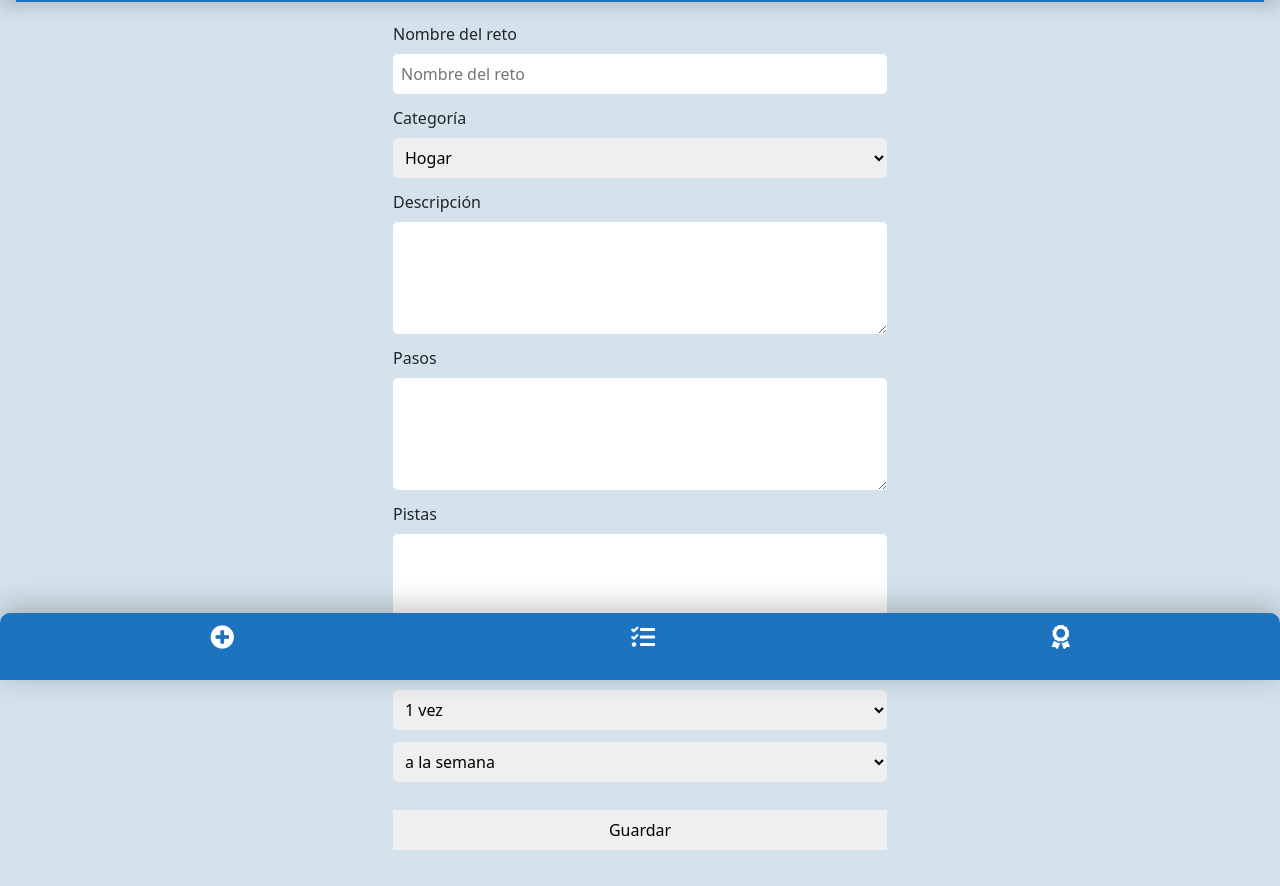
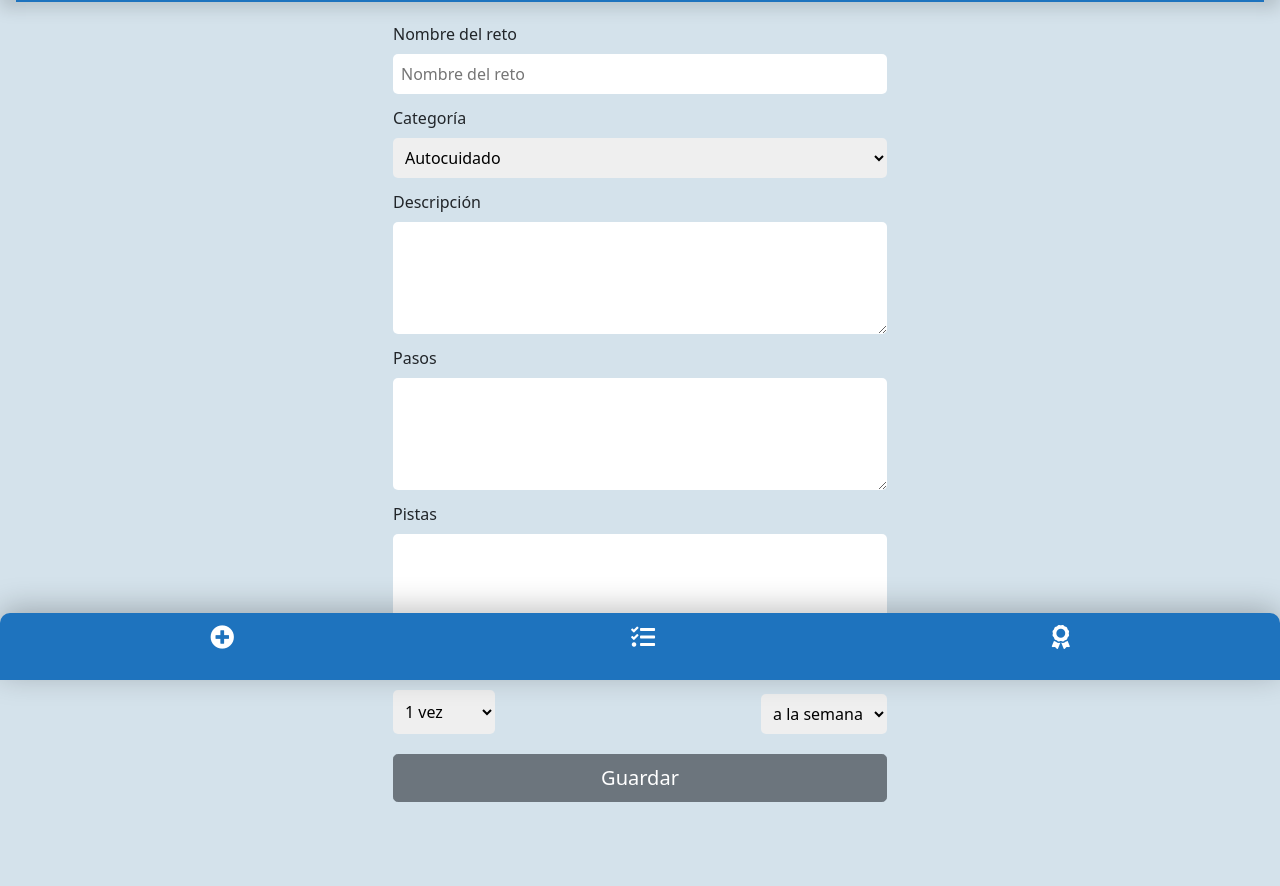
Before and after one commit to zeki14/AAA_vue3_vuex_Localstorage_CRUD, a Vue app: page /add in a window 1280 px wide. Shown: the part 120-1006 px from the top of the page. Before the commit the page ends 974 px from the top, so only its background shows below. Built offline with nearby package versions, Linux system fonts and the light colour scheme.

Commit message:
actualizar rama

```diff
--- a/src/views/Detail.vue
+++ b/src/views/Detail.vue
@@ -68,7 +68,9 @@ import tasks from '@/assets/data/data.json'
     }
     .btn{
         width: 250px;
-
+    }
+    .container{
+        padding-bottom: 80px;
     }
 
 
--- a/src/views/NewTask.vue
+++ b/src/views/NewTask.vue
@@ -1,14 +1,15 @@
 <template>
-      <section>
+      <section >
       <form class="mt-1 mb-1" >
         <label class="mb-1">Nombre del reto</label>
         <input class="mt-1 mb-1" type="text" placeholder="Nombre del reto">
 
         <label for="category" class="mt-2 mb-1">Categoría</label>
         <select class="mt-1 mb-1" id= "category" name="category" placeholder="Categoria">
-                <option value="value1">Hogar</option>
-                <option value="value2" >En la calle</option>
-                <option value="value3">Actividad social</option>
+                <option value="value1">Autocuidado</option>
+                <option value="value2" >Comunidad</option>
+                <option value="value3">Relación o vida social</option>
+                <option value="value3">Hogar</option>
         </select>
 
         <label for="description" class="mt-2 mb-1">Descripción</label>
@@ -24,6 +25,7 @@
         </textarea>
 
         <label class="mt-2 mb-1">Frecuencia</label>
+        <div class="d-flex flex-row justify-content-between">
           <select class="mt-1 mb-1" name="veces">
                   <option value="value1">1 vez</option>
                   <option value="value2">2 veces</option>
@@ -37,10 +39,9 @@
                   <option value="value1">a la semana</option>
                   <option value="value2">al mes</option>
           </select>
+        </div>
+        <button class="btn btn-secondary btn-lg mt-3">Guardar</button>
 
-
-
-        <button class="btn-saving" @click="activeSingUpForm = false">Guardar</button>
       </form>
     </section>
 </template>
@@ -57,38 +58,29 @@ export default {
 
 <style scoped>
 
-  main {
-    display: flex;
-    justify-content: center;
-    flex-direction: column;
-    margin: auto;
+  section {
+    padding-bottom: 80px;
   }
 
-  main section form {
+   section form {
     display: flex;
     flex-direction: column;
     align-items: inherit;
     margin: 2em;
   }
 
-  main section form input,
-  main section form select,
-  main section form textarea {
+   section form input,
+   section form select,
+   section form textarea {
     margin-top: 2vh;
     padding: 1vh 1vh 1vh 1vh;
     border: none;
     border-radius: 5px;
   }
 
-  main section form input:focus {
+   section form input:focus {
     outline: none;
   }
 
 
-
-  .btn-saving {
-    margin-top: 3vh;
-    padding: 1vh;
-  }
-
 </style>
--- a/src/views/Success.vue
+++ b/src/views/Success.vue
@@ -25,5 +25,8 @@
     h1{
         font-size: 2.5em;
     }
+    .container{
+        padding-bottom: 80px;
+    }
 
 </style>
```
Lines whose indentation alone changed are shown as unchanged.
